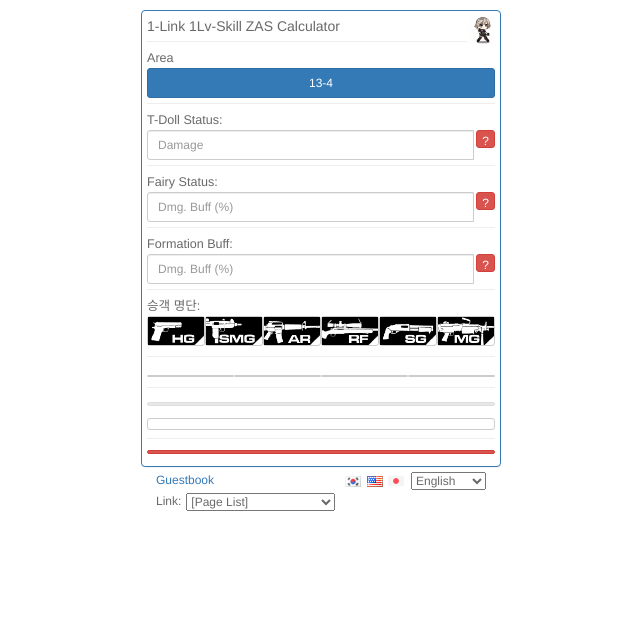
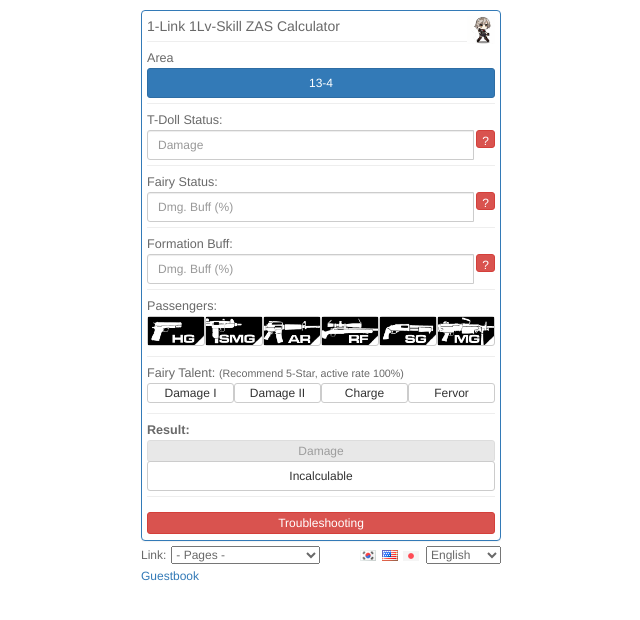
Before and after one commit to tempkaridc/gf, a plain HTML site: page vec.html in a window 1280 px wide. Shown: the whole page, without its empty margins (319-959 px from the left). Drawn offline with Linux system fonts and the light colour scheme.

Commit message:
Function Vector Calc
Finish

```diff
--- a/js/vec.js
+++ b/js/vec.js
@@ -169,8 +169,7 @@ function reCalc(){
         $('#buff_fire').val(100);
     }
 
-    var finalFire = Math.ceil(
-                                Math.ceil(dollFire * (1 + (fairyFire / 100))) * (1 + (buffFire / 100)) * (1 + (buff_talent / 100)));// *(0.85)
+    var finalFire = Math.ceil(Math.ceil(dollFire * (1 + (fairyFire / 100))) * (1 + (buffFire / 100)) * (1 + (buff_talent / 100)));
 
     chkFire(finalFire);
 }
--- a/lang/lang_vec.js
+++ b/lang/lang_vec.js
@@ -1,7 +1,7 @@
 var languagepack_vec =
     {
         "ko":{
-            "title":"1링크 100레벨 10스킬 벡터런 계산기",
+            "title":"1링크 10스킬 벡터런 계산기",
             "area":"지역",
             "fire":"화력",
             "doll":{
@@ -17,10 +17,10 @@ var languagepack_vec =
                 "fire":"화력버프 합계(%) 입력"
             },
             "speed":{
-                "title":"승객 명단: "
+                "title":"승객: "
             },
             "talent":{
-                "title":"5성 요정 특성: <small>(100% 발동)</small>",
+                "title":"요정 특성: <small>(5성 필수 = 100% 발동)</small>",
                 "t1":"살상계 I",
                 "t2":"살상계 II",
                 "t3":"선봉계",
@@ -37,13 +37,13 @@ var languagepack_vec =
             "qna":{
                 "title":"벡터런중에 자꾸 사고가 나요...",
                 "q1":"Q. 진형이 ㄷ 모양인가?",
-                "a1":"A. HG, SMG, AR, RF 배치 시, ㄷ 진형으로 고정<br>SG MG RF(with Suit) 배치 시, P/b 진형도 가능",
+                "a1":"A. HG, SMG, AR, RF 배치 시, ㄷ 진형으로 고정<br>SG MG RF(미채 착용) 배치 시, p/b 진형도 가능<br>",
                 "q2":"Q. 전투 자동스킬을 켰는가?",
                 "a2":"A. AUTO 자동스킬 활성화를 안하면 벡터가 화염병을 던지지 않는다<br>"
             }
         },
         "ja":{
-            "title":"1リンク スキルレベル1 ZASラン計算機",
+            "title":"1リンク スキルレベル10 Vectorラン計算機",
             "area":"ステージ",
             "fire":"火力",
             "doll":{
@@ -60,7 +60,14 @@ var languagepack_vec =
                 "fire":"火力バフ合計(%)"
             },
             "speed":{
-                "title":"승객 명단: "
+                "title":"乗客 : "
+            },
+            "talent":{
+                "title":"妖精天賦: <small>(★5推薦 = 100% 発動)</small>",
+                "t1":"殺傷型 I",
+                "t2":"殺傷型 II",
+                "t3":"先鋒型",
+                "t4":"激昂型"
             },
             "result":{
                 "title":"計算結果: ",
@@ -71,17 +78,11 @@ var languagepack_vec =
                 }
             },
             "qna":{
-                "title":"벡터런중에 자꾸 사고가 나요...",
-                "q1":"Q. 요정의 지령스킬을 껐는가?",
-                "a1":"A. 요정 스킬 발동시 자스의 화력/사속이 변경될 수 있으므로, 지령스킬 사용은 하지 말 것<br>",
-                "q2":"Q. 승객에게 탄약/식량이 남아있는가?",
-                "a2":"A. 승객이 철댕이를 잡으면 유탄이 엉뚱한데로 날아가므로, 반드시 퇴각으로 승객의 탄식을 제거할 것<br>",
-                "q3":"Q. 승객이 최근 편제확대를 했는가?",
-                "a3":"A. 편제확대시 승객의 탄약/식량이 보급되므로, 편확 후 반드시 퇴각으로 탄식을 제거할 것<br>",
-                "q4":"Q. 진형이 ㄷ 모양인가??",
-                "a4":"A. 이 외 모양의 진형에 위치한 인형은 무조건 공격받으니, 진형 모양은 ㄷ 모양으로 고정할 것<br>",
-                "q5":"Q. 전투 자동스킬을 켰는가?",
-                "a5":"A. AUTO 자동스킬 활성화를 안하면 벡터가 화염병을 던지지 않는다<br>"
+                "title":"トラブルシューティング",
+                "q1":"Q. 陣形はCになっていますか？",
+                "a1":"A. HG,SMG,AR,RF配置時の陣形は必ずCに。<br>SG,MG,RF(カモフラージュマント着用)配置時の陣形はpやbも可能<br>",
+                "q2":"Q. 人形のスキル自動発動をONにしていますか？",
+                "a2":"A. Vectorはスキルによりグレネードを発射して敵を倒します。スキル自動発動をONにしましょう<br>"
             }
         },
         "en":{
@@ -101,7 +102,14 @@ var languagepack_vec =
                 "fire":"Dmg. Buff (%)"
             },
             "speed":{
-                "title":"승객 명단: "
+                "title":"Passengers: "
+            },
+            "talent":{
+                "title":"Fairy Talent: <small>(Recommend 5-Star, active rate 100%)</small>",
+                "t1":"Damage I",
+                "t2":"Damage II",
+                "t3":"Charge",
+                "t4":"Fervor"
             },
             "result":{
                 "title":"Result: ",
@@ -112,17 +120,11 @@ var languagepack_vec =
                 }
             },
             "qna":{
-                "title":"벡터런중에 자꾸 사고가 나요...",
-                "q1":"Q. 요정의 지령스킬을 껐는가?",
-                "a1":"A. 요정 스킬 발동시 자스의 화력/사속이 변경될 수 있으므로, 지령스킬 사용은 하지 말 것<br>",
-                "q2":"Q. 승객에게 탄약/식량이 남아있는가?",
-                "a2":"A. 승객이 철댕이를 잡으면 유탄이 엉뚱한데로 날아가므로, 반드시 퇴각으로 승객의 탄식을 제거할 것<br>",
-                "q3":"Q. 승객이 최근 편제확대를 했는가?",
-                "a3":"A. 편제확대시 승객의 탄약/식량이 보급되므로, 편확 후 반드시 퇴각으로 탄식을 제거할 것<br>",
-                "q4":"Q. 진형이 ㄷ 모양인가??",
-                "a4":"A. 이 외 모양의 진형에 위치한 인형은 무조건 공격받으니, 진형 모양은 ㄷ 모양으로 고정할 것<br>",
-                "q5":"Q. 전투 자동스킬을 켰는가?",
-                "a5":"A. AUTO 자동스킬 활성화를 안하면 벡터가 화염병을 던지지 않는다<br>"
+                "title":"Troubleshooting",
+                "q1":"DID YOU USE C Formation?",
+                "a1":"MUST use C formation with HG, SMG, AR, and RF<br>Able to use p/b formation with SG, MG, RF(with Suit)<br>",
+                "q2":"DID YOU TURN ON AUTOSKILL?",
+                "a2":"IF NOT, SHE WILL NOT FIRE GRENADE<br>"
             }
         }
     };
--- a/vec.html
+++ b/vec.html
@@ -6,7 +6,7 @@
     <title>VECTOR Calculator [BETA]</title>
     <link href="css/bootstrap.min.css" rel="stylesheet"/>
     <link href="css/highcharts.css" rel="stylesheet"/>
-    <link rel="shortcut icon" type="image/x-icon" href="icon/favicon_zas.ico">
+    <link rel="shortcut icon" type="image/x-icon" href="icon/favicon_vec.ico">
 </head>
 
 <body style="color: dimgray;">
@@ -107,8 +107,7 @@
                     <button id="btn-type-6" type="button" class="btn btn-sm btn-default col-sm-2 col-xs-2" style="padding:0rem;" onclick="btn_selType(6);">
                         <img src="img/vec/suit.png" style="width:100%;">
                     </button>
-                    <div class="btn btn-sm btn-default col-sm-2 col-xs-2" style="padding:0rem;"></div>
-                    <div class="btn btn-sm btn-default col-sm-2 col-xs-2" style="padding:0rem;"></div>
+                    <div class="btn btn-sm col-sm-4 col-xs-4" style="padding:0rem; text-align:left;"><small> *Suit Recommended</small></div>
                 </div>
             </div>
         </div>
@@ -135,7 +134,7 @@
         <hr style="margin-top:5px; margin-bottom:5px;">
         <div>
             <div style="width:100%;">
-                <span id="text-result-title" style="font-size:0.9em;"></span>
+                <b><span id="text-result-title" style="font-size:0.9em;"></span></b>
             </div>
             <div class="btn-group" role="group" style="width:100%; display:inline-block; margin-bottom:-1px; font-size:0.5rem;">
                 <button id="btn-name-fire" type="button" class="btn btn-xs btn-title" style="width:100%; float:left;" tabindex="-1" disabled></button>
@@ -145,23 +144,17 @@
             </div>
         </div>
 
-        <hr style="margin-top:5px; margin-bottom:5px;">
+        <hr style="margin-top:5px; margin-bottom:15px;">
         <div style="width:100%; font-size:12px;">
             <div id="btn-help" class="btn btn-xs btn-danger" style="width:100%; margin-bottom:1px;" onclick="btn_openHelp(this)"></div>
             <div id="btn-help-1" class="btn btn-xs btn-primary hide" style="text-align:left; width:100%; margin-bottom:1px;" onclick="btn_toggleHelp(1)"></div>
-            <div id="btn-help-1a" class="hide" style="margin-bottom:5px; padding:5px; text-align:left; width:100%;" ><span id="btn-help-1t" ></span><img src="img/zas/auto2.png"></div>
+            <div id="btn-help-1a" class="hide" style="margin-bottom:5px; padding:5px; text-align:left; width:100%;" ><span id="btn-help-1t" ></span><img src="img/vec/formation.png" style="width:100%;"></div>
             <div id="btn-help-2" class="btn btn-xs btn-primary hide" style="text-align:left; width:100%; margin-bottom:1px;" onclick="btn_toggleHelp(2)"></div>
-            <div id="btn-help-2a" class="hide" style="margin-bottom:5px; padding:5px; text-align:left; width:100%;" ><span id="btn-help-2t" ></span></div>
-            <div id="btn-help-3" class="btn btn-xs btn-primary hide" style="text-align:left; width:100%; margin-bottom:1px;" onclick="btn_toggleHelp(3)"></div>
-            <div id="btn-help-3a" class="hide" style="margin-bottom:5px; padding:5px; text-align:left; width:100%;" ><span id="btn-help-3t" ></span><img src=""></div>
-            <div id="btn-help-4" class="btn btn-xs btn-primary hide" style="text-align:left; width:100%; margin-bottom:1px;" onclick="btn_toggleHelp(4)"></div>
-            <div id="btn-help-4a" class="hide" style="margin-bottom:5px; padding:5px; text-align:left; width:100%;" ><span id="btn-help-4t" ></span><img src=""></div>
-            <div id="btn-help-5" class="btn btn-xs btn-primary hide" style="text-align:left; width:100%; margin-bottom:1px;" onclick="btn_toggleHelp(5)"></div>
-            <div id="btn-help-5a" class="hide" style="margin-bottom:5px; padding:5px; text-align:left; width:100%;" ><span id="btn-help-5t" ></span><img src="" style="width:100%;"></div>
+            <div id="btn-help-2a" class="hide" style="margin-bottom:5px; padding:5px; text-align:left; width:100%;" ><span id="btn-help-2t" ></span><img src="img/vec/auto.png"></div>
         </div>
     </div>
     <div style="font-size:12px;">
-        <div class="col-xs-12" style="margin-bottom:3px;">
+        <div class="col-xs-12" style="margin-bottom:3px; padding:0px;">
             <div style="float:right;">
                 <table>
                     <tbody>
@@ -183,10 +176,6 @@
                 </table>
             </div>
             <div style="float:left;">
-                <span id="str_bottom_sgst"></span><a href="http://users3.smartgb.com/g/g.php?a=s&i=g36-28145-f1" target="_blank">Guestbook</a><br>
-            </div>
-        </div>
-        <div class="col-xs-12">
                 <table>
                     <tbody>
                     <tr>
@@ -195,7 +184,7 @@
                         </td>
                         <td style="padding-left:5px;">
                             <select onChange="if(this.value) window.open(this.value);">
-                            <option value="" selected>[Page List]</option>
+                                <option value="" selected>- Pages -</option>
                                 <option value="https://tempkaridc.github.io/gf/">Logistics Calculator</option>
                                 <option value="https://tempkaridc.github.io/gf/zas.html">8-1n ZAS Calculator</option>
                                 <option value="https://tempkaridc.github.io/gf/vec.html">13-4 Vector Calculator</option>
@@ -207,6 +196,8 @@
                     </tbody>
                 </table>
             </div>
+        </div>
+        <span id="str_bottom_sgst"></span><a href="http://users3.smartgb.com/g/g.php?a=s&i=g36-28145-f1" target="_blank">Guestbook</a><br>
     </div>
 
 </div>
```
Also changed, not shown: agenda.html (+1 -1 lines), index.html (+1 -1 lines), js/logistics.js (+3 -5 lines), js/zas.js (+50 -6 lines), lang/lang_zas.js (+21 -0 lines), zas.html (+27 -8 lines), icon/favicon_vec.ico (added), img/vec/auto.png (added), img/vec/formation.PNG (added), img/vec/help_fairy_en.png, img/vec/help_fairy_ja.png (added), img/vec/help_fairy_jp.png (deleted), img/vec/help_fairy_ko.png, img/vec/help_stat_en.png, 3 more files. Lines whose indentation alone changed are shown as unchanged.
